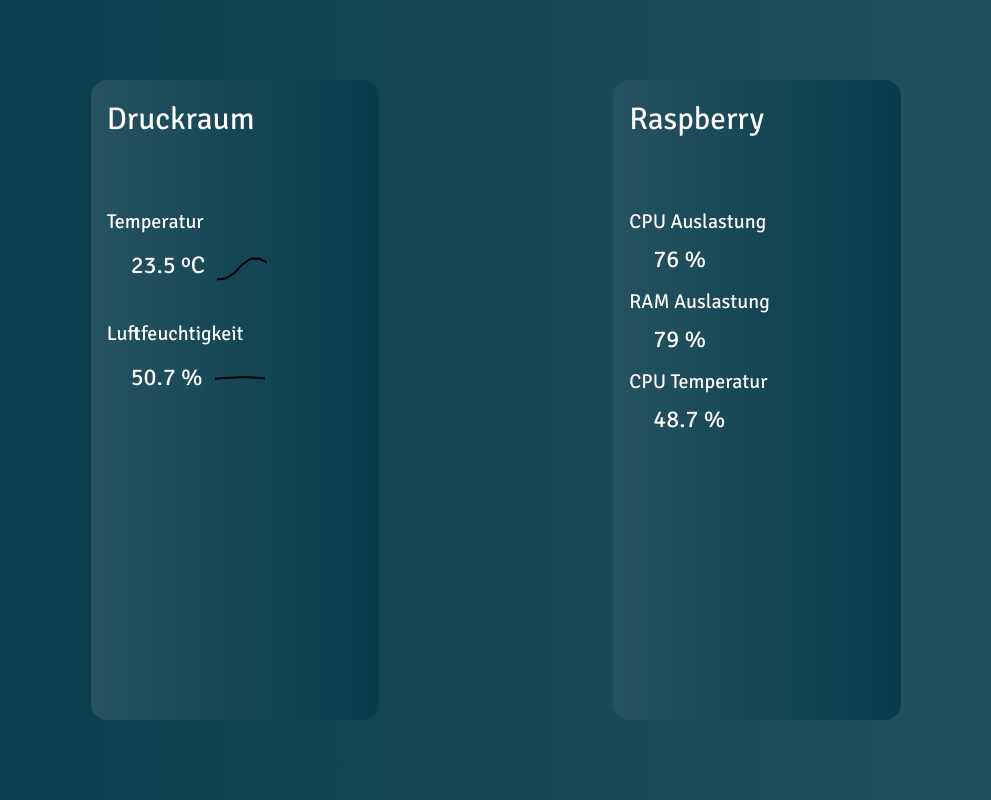
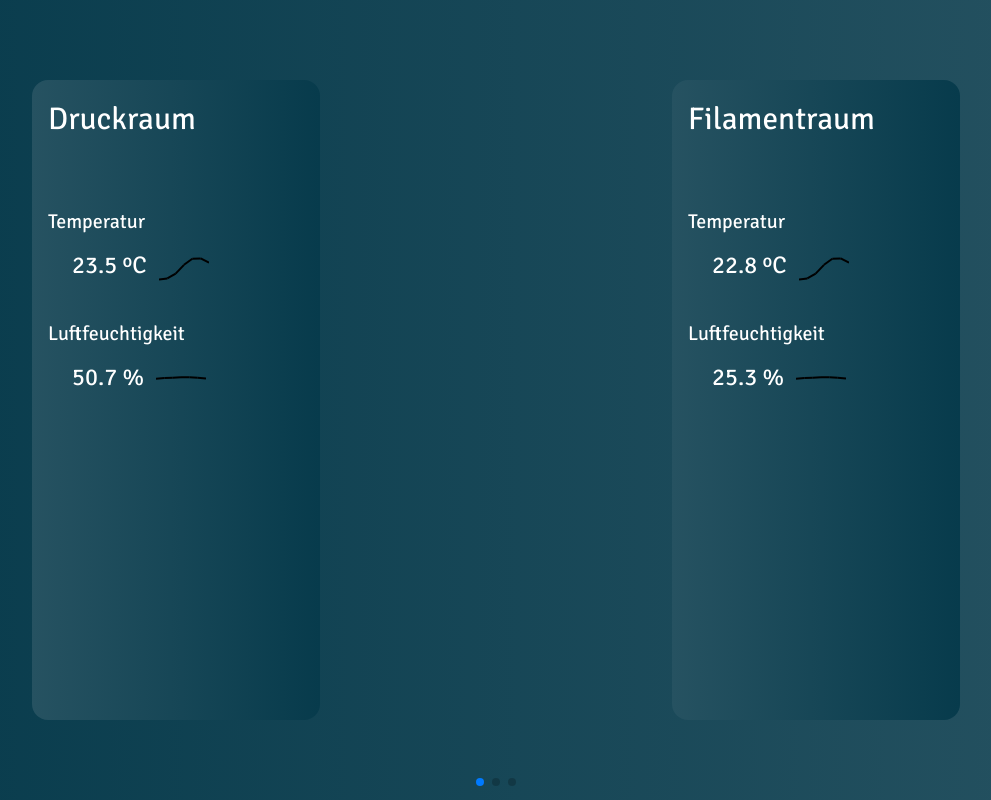
Before and after one commit to kev5655/threeDPrintingDisplayer, a React (Create React App) app in the folder front-end/: page / in a window 1280 px wide. Shown: the whole page, without its empty margins (144-1135 px from the left). Built offline with nearby package versions, Linux system fonts and the light colour scheme.

Commit message:
create slide show add swiper lib. Closes #13

```diff
--- a/front-end/package.json
+++ b/front-end/package.json
@@ -13,6 +13,7 @@
     "react": "^18.2.0",
     "react-dom": "^18.2.0",
     "react-scripts": "5.0.1",
+    "swiper": "^9.0.2",
     "typescript": "^4.9.5",
     "web-vitals": "^2.1.4"
   },
--- a/front-end/src/index.css
+++ b/front-end/src/index.css
@@ -1,6 +1,13 @@
 @tailwind base;
 @tailwind components;
 @tailwind utilities;
+
+@layer utilities {
+    .flex-im{
+        display: flex !important;
+    }
+
+}
 
 @font-face {
     font-family: "Signika-Negative-Bold";
--- a/front-end/src/layout/Background.tsx
+++ b/front-end/src/layout/Background.tsx
@@ -1,7 +1,7 @@
 import React, {FC} from "react";
 
 type Props = {
-    className: string;
+    className?: string;
     children?: React.ReactNode
 };
 
--- a/front-end/src/pages/Overview.tsx
+++ b/front-end/src/pages/Overview.tsx
@@ -4,6 +4,13 @@
 import RaspiData from "../components/cards/RaspiData";
 import {TemperaturValue} from "../utils/objects/TemperaturValue";
 import {PercentValue} from "../utils/objects/PercentValue";
+import {Swiper, SwiperSlide} from "swiper/react";
+import {Pagination} from "swiper";
+
+import "swiper/css";
+import "swiper/css/pagination";
+
+import classes from "./Overview.module.css"
 
 
 const Overview = (): JSX.Element => {
@@ -17,26 +24,49 @@
     }
 
     return (
-        <Background className="flex items-center justify-evenly">
+
+        <Background>
+            <Swiper slidesPerView={2}
+                    loop={true} // Not Work issue in the Lib
+                    pagination={{
+                        clickable: true,
+                    }}
+                    modules={[Pagination]}
+                    // onSwiper={(swiper) => console.log("Swipe")}
+                    // onSlideChange={() => console.log('slide change')}
+                    className="h-full w-full">
+                <SwiperSlide className="flex-im justify-center place-items-center">
                     <Databox title="Druckraum"
                              firstTitle="Temperatur"
                              firstData={new TemperaturValue(23.5)}
                              secondTitle="Luftfeuchtigkeit"
                              secondData={new PercentValue(50.7)}
                              onClick={onShowGraphPrintingRoom}/>
+                </SwiperSlide>
+
+                <SwiperSlide className="flex-im justify-center place-items-center">
+                    <Databox title="Filamentraum"
+                             firstTitle="Temperatur"
+                             firstData={new TemperaturValue(22.8)}
+                             secondTitle="Luftfeuchtigkeit"
+                             secondData={new PercentValue(25.3)}
+                             onClick={onShowGraphFilamentRoom}/>
+                </SwiperSlide>
+
+                <SwiperSlide className="flex-im justify-center place-items-center">
                     <RaspiData title="Raspberry" firstTitle="CPU Auslastung" firstData={new PercentValue(76)}
                                secondTitle="RAM Auslastung"
                                secondData={new PercentValue(79)} thirdTitle="CPU Temperatur"
                                thirdData={new PercentValue(48.7)}/>
-            {/*<Databox title="Filamentraum"*/}
-            {/*         firstTitle="Temperatur"*/}
-            {/*         firstData={22.8}*/}
-            {/*         secondTitle="Luftfeuchtigkeit"*/}
-            {/*         secondData={25.3}*/}
-            {/*         onClick={onShowGraphFilamentRoom} />*/}
+                </SwiperSlide>
+
+
+            </Swiper>
         </Background>
 
-    );
+
+    )
+        ;
 }
 
 export default Overview;
```
Also changed, not shown: 1 other file (tests, documents, lock files or other folders). Lines whose indentation alone changed are shown as unchanged.
